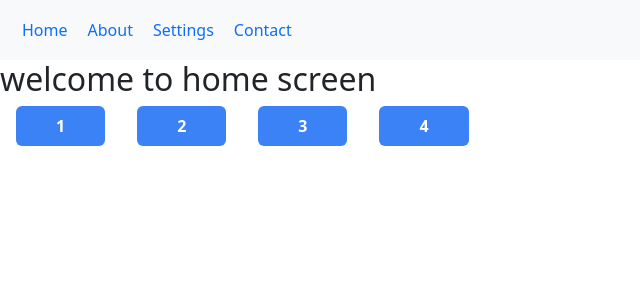
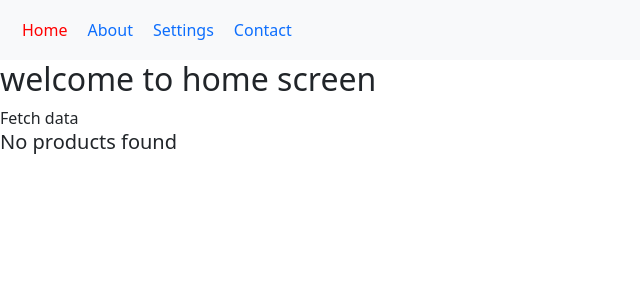
Before and after one commit to saiDev1999/5R_React_Class, a React (Create React App) app: page / in a window 1280 px wide. Shown: the top 300 px of the page, without its empty margins (0-640 px from the left). Built offline with nearby package versions, Linux system fonts and the light colour scheme.

Commit message:
Routing in react

```diff
--- /dev/null
+++ b/src/components/navBar/navbar.css
@@ -0,0 +1,6 @@
+
+
+
+.active{
+    color: red;
+}
--- a/src/components/navBar/navbar.js
+++ b/src/components/navBar/navbar.js
@@ -1,5 +1,6 @@
 import React from "react";
-import { Link } from "react-router-dom";
+import { NavLink } from "react-router-dom";
+import "./navbar.css";
 
 function Navbar() {
   const linkStyle = {
@@ -17,33 +18,33 @@ function Navbar() {
             {/* <a className="nav-link active" href="#">
               Home
             </a> */}
-            <Link to={"/"} style={linkStyle}>
+            <NavLink to={"/"} style={linkStyle}>
               Home
-            </Link>
+            </NavLink>
           </li>
           <li className="nav-item" style={listStyle}>
             {/* <a className="nav-link" href="#">
               About
             </a> */}
-            <Link to={"/about"} style={linkStyle}>
+            <NavLink to={"/about"} style={linkStyle}>
               About
-            </Link>
+            </NavLink>
           </li>
           <li className="nav-item" style={listStyle}>
             {/* <a className="nav-link" href="#">
               Settings
             </a> */}
-            <Link to={"/setting"} style={linkStyle}>
+            <NavLink to={"/setting"} style={linkStyle}>
               Settings
-            </Link>
+            </NavLink>
           </li>
           <li className="nav-item" style={listStyle}>
             {/* <a className="nav-link" href="#">
               Contact
             </a> */}
-            <Link to={"/contact"} style={linkStyle}>
+            <NavLink to={"/contact"} style={linkStyle}>
               Contact
-            </Link>
+            </NavLink>
           </li>
         </ul>
       </div>
--- a/src/navigation/stack.js
+++ b/src/navigation/stack.js
@@ -1,25 +1,39 @@
-import React from "react";
+import React, { Suspense } from "react";
 import { BrowserRouter, Route, Routes } from "react-router-dom";
 import HomeScreen from "../screens/home-screen";
 import AboutScreen from "../screens/about-screen";
 import ContactScreen from "../screens/contact-screen";
-import SettingScreen from "../screens/setting-screen";
+// import SettingScreen from "../screens/setting-screen";
 import InvalidScreen from "../screens/invalid-screen";
 import ProductDetail from "../screens/product-detail-screen";
+import DoctorScreen from "../screens/doctor-screen";
+import EngineerScreen from "../screens/engineer-screen";
+// import LazySetting = React.lazy(()=>import("../screens/setting-screen"))
+const LazySetting = React.lazy(() => import("../screens/setting-screen"));
 
 function Stack() {
   return (
     <BrowserRouter>
       <Routes>
         {/* static routing */}
-        <Route path="/" Component={HomeScreen} />
-        <Route path="/about" Component={AboutScreen} />
-        <Route path="/contact" Component={ContactScreen} />
-        <Route path="/setting" Component={SettingScreen} />
+        <Route path="/" element={<HomeScreen />} />
+        <Route path="/about" element={<AboutScreen />} />
+        <Route path="/contact" element={<ContactScreen />}>
+          <Route path="doctors" element={<DoctorScreen />} />
+          <Route path="engineers" element={<EngineerScreen />} />
+        </Route>
+        <Route
+          path="/setting"
+          element={
+            <Suspense fallback={<div>Loading</div>}>
+              <LazySetting />
+            </Suspense>
+          }
+        />
 
-        <Route path="/:location/:restaurantId/info" Component={ProductDetail} />
+        <Route path="/:category/:productId/info" element={<ProductDetail />} />
 
-        <Route path="*" Component={InvalidScreen} />
+        <Route path="*" element={<InvalidScreen />} />
       </Routes>
     </BrowserRouter>
   );
--- a/src/screens/contact-screen.js
+++ b/src/screens/contact-screen.js
@@ -1,11 +1,15 @@
 import React from "react";
 import Navbar from "../components/navBar/navbar";
+import { Link, Outlet } from "react-router-dom";
 
 function ContactScreen() {
   return (
     <div>
       <Navbar />
       <h2>welcome to contact screen</h2>
+      <Link to={"doctors"}>Doctors</Link>
+      <Link to={"engineers"}>Engineers</Link>
+      <Outlet />
     </div>
   );
 }
--- /dev/null
+++ b/src/screens/doctor-screen.js
@@ -0,0 +1,11 @@
+import React from "react";
+
+function DoctorScreen() {
+  return (
+    <div>
+      <h3>List of doctors</h3>
+    </div>
+  );
+}
+
+export default DoctorScreen;
--- /dev/null
+++ b/src/screens/engineer-screen.js
@@ -0,0 +1,11 @@
+import React from "react";
+
+function EngineerScreen() {
+  return (
+    <div>
+      <h1>List of engineers</h1>
+    </div>
+  );
+}
+
+export default EngineerScreen;
--- a/src/screens/home-screen.js
+++ b/src/screens/home-screen.js
@@ -1,21 +1,46 @@
-import React from "react";
+import React, { useState } from "react";
 import Navbar from "../components/navBar/navbar";
 import ButtonComponent from "../components/button/button";
 import { Link } from "react-router-dom";
+import axios from "axios";
 
 function HomeScreen() {
+  const [data, setData] = useState([]);
+
+  const fetchData = async () => {
+    const response = await axios.get("https://fakestoreapi.com/products");
+    if (response.status === 200) {
+      setData(response.data);
+    }
+  };
+
   return (
     <div>
       <Navbar />
       <h2>welcome to home screen</h2>
 
-      {[1, 2, 3, 4].map((each) => {
+      {/* {[1, 2, 3, 4].map((each) => {
         return (
           <Link to={`/hyderabad/${each}/info`}>
             <ButtonComponent text={each} />
           </Link>
         );
-      })}
+      })} */}
+      <button onClick={fetchData}>Fetch data</button>
+
+      {data.length > 0 ? (
+        <>
+          {data?.map((each) => {
+            return (
+              <Link to={`/${each.category}/${each.id}/info`}>
+                <ButtonComponent text={each.title} />
+              </Link>
+            );
+          })}
+        </>
+      ) : (
+        <h5>No products found</h5>
+      )}
     </div>
   );
 }
--- a/src/screens/product-detail-screen.js
+++ b/src/screens/product-detail-screen.js
@@ -1,6 +1,9 @@
 import React from "react";
+import { useParams } from "react-router-dom";
 
 function ProductDetail() {
+  const URL_PARAMS = useParams();
+  console.log(URL_PARAMS);
   return <div>ProductDetail</div>;
 }
 
```
Also changed, not shown: 1 other file (tests, documents, lock files or other folders).
